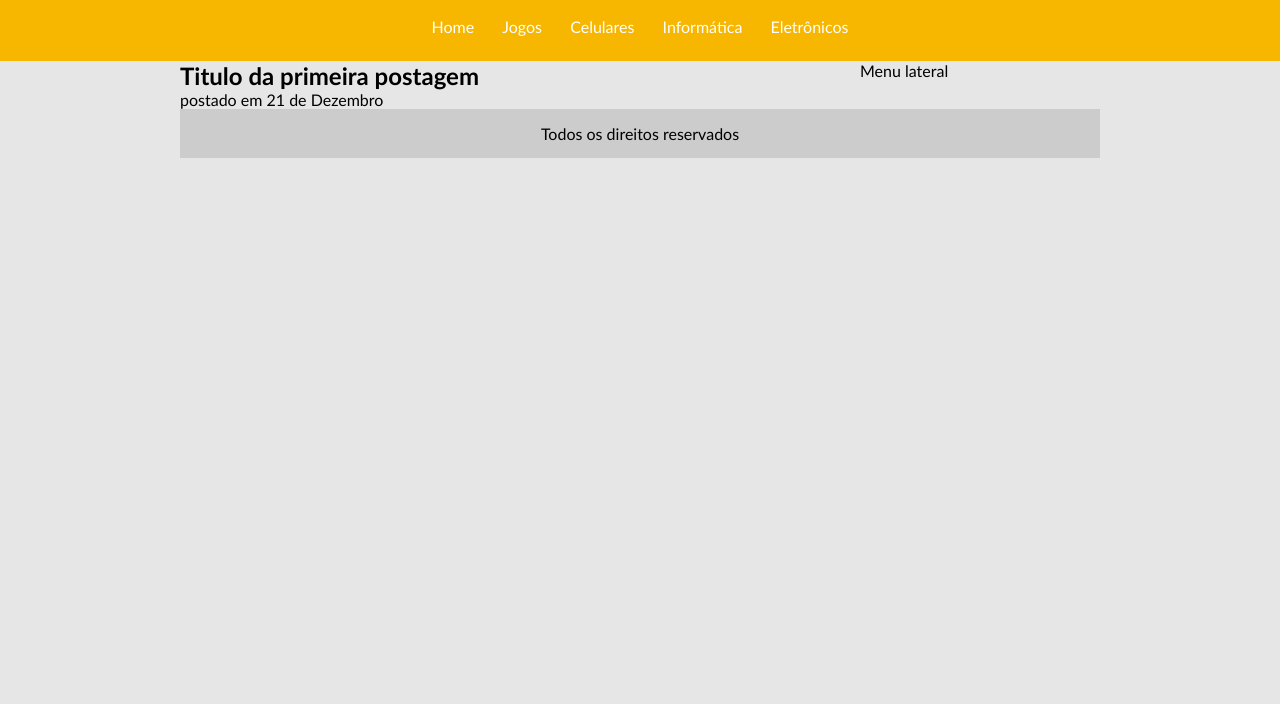
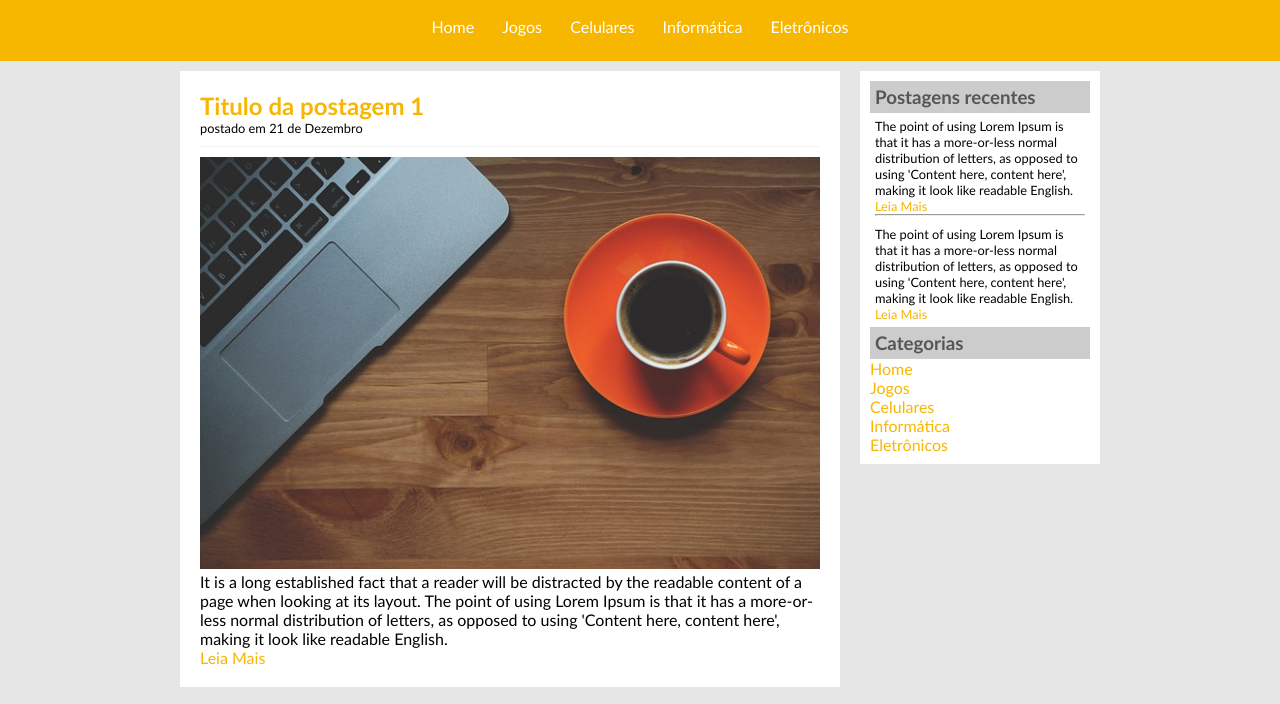
Before and after one commit to N13m3y3r-zz/Projeto-Tecnolab, a plain HTML site: page index.html in a window 1280 px wide. Shown: the part 76-780 px from the top of the page. Drawn offline with Linux system fonts and the light colour scheme.

Commit message:
Conclusão do projeto TecBlog

```diff
--- a/css/estilo.css
+++ b/css/estilo.css
@@ -10,23 +10,58 @@ body {
 a {
     text-decoration: none;
 }
+a:link, a:visited {
+    color: #f7b600;
+}
+a:hover {
+  text-decoration: underline;
+}
 
-a:link, a:visited {
+#area-cabecalho a:link, #area-cabecalho a:visited {
     color: #FFF;
-
     padding: 8px 12px;
 }
-a:hover {
+#area-cabecalho a:hover {
     color: #f7b600;
     background: white;
+    text-decoration: none;
 }
 
 h1 {
     color: #4e4e4e;
     font-size: 2.5em;
 }
+h2 {
+    color: #f7b600;
+}
+h3 {
+    color: #565656;
+    background-color: #ccc;
+    padding: 5px;
+}
+.data-postagem {
+    font-size: 0.8em;
+    border-bottom: 1px solid #f4f4f4;
+    padding-bottom: 10px;
+    margin-bottom: 10px;
+    display: block;
+}
+.postagem-lateral {
+    font-size: 0.8em;
+    padding: 5px;
+}
 .branco {
     color: white;
+}
+.postagem {
+    padding: 20px;
+    margin-bottom: 20px;
+    background: white;
+}
+.conteudo-lateral {
+    background-color: white;
+    padding: 10px;
+    margin-bottom: 20px;
 }
 #area-cabecalho {
     background-color: #f7b600;
@@ -36,6 +71,7 @@ h1 {
 #area-principal {
     width: 920px;
     margin: 0 auto;
+    padding: 10px;
 }
 #area-postagens {
     width: 660px;
--- a/index.html
+++ b/index.html
@@ -26,11 +26,62 @@
 
         <div id="area-principal">
             <div id="area-postagens">
-                <h2>Titulo da primeira postagem</h2>
-                <span>postado em 21 de Dezembro</span>
+                 <div class="postagem">
+                    <h2>Titulo da postagem 1</h2>
+                    <span class="data-postagem">postado em 21 de Dezembro</span>
+                    <img width= 620px; src="imagens/imagem1.jpg">
+                    <p>
+                        It is a long established fact that a reader will be distracted by the readable content
+                        of a page when looking at its layout. The point of using Lorem Ipsum is that it has a
+                        more-or-less normal distribution of letters, as opposed to using 'Content here, content here',
+                        making it look like readable English.
+                    </p>
+                    <a href="">Leia Mais</a>
+                 </div><!--Fechanmento postagem-->
+
+                 <div class="postagem">
+                    <h2>Titulo da postagem 2</h2>
+                    <span class="data-postagem">postado em 12 de Dezembro</span>
+                    <img width= 620px; src="imagens/imagem2.jpg">
+                    <p>
+                        It is a long established fact that a reader will be distracted by the readable content
+                        of a page when looking at its layout. The point of using Lorem Ipsum is that it has a
+                        more-or-less normal distribution of letters, as opposed to using 'Content here, content here',
+                        making it look like readable English.
+                    </p>
+                    <a href="">Leia Mais</a>
+                 </div>
             </div>
             <div id="area-lateral">
-                Menu lateral
+
+              <div class="conteudo-lateral">
+                  <h3>Postagens recentes</h3>
+                  <div class="postagem-lateral">
+                    <p>
+                    The point of using Lorem Ipsum is that it has a
+                    more-or-less normal distribution of letters, as opposed to using 'Content here, content here',
+                    making it look like readable English.
+                    </p>
+                    <a href="">Leia Mais</a>
+                    <hr>
+                  </div>
+                  <div class="postagem-lateral">
+                    <p>
+                    The point of using Lorem Ipsum is that it has a
+                    more-or-less normal distribution of letters, as opposed to using 'Content here, content here',
+                    making it look like readable English.
+                    </p>
+                    <a href="">Leia Mais</a>
+                  </div>
+
+                  <h3>Categorias</h3>
+                    <a href="index.html">Home</a><br>
+                    <a href="jogos.html">Jogos</a><br>
+                    <a href="celulares.html">Celulares</a><br>
+                    <a href="informatica.html">Informática</a><br>
+                    <a href="eletronicos.html">Eletrônicos</a>
+
+              </div>
             </div>
             <div id="rodape">
                 Todos os direitos reservados
```
